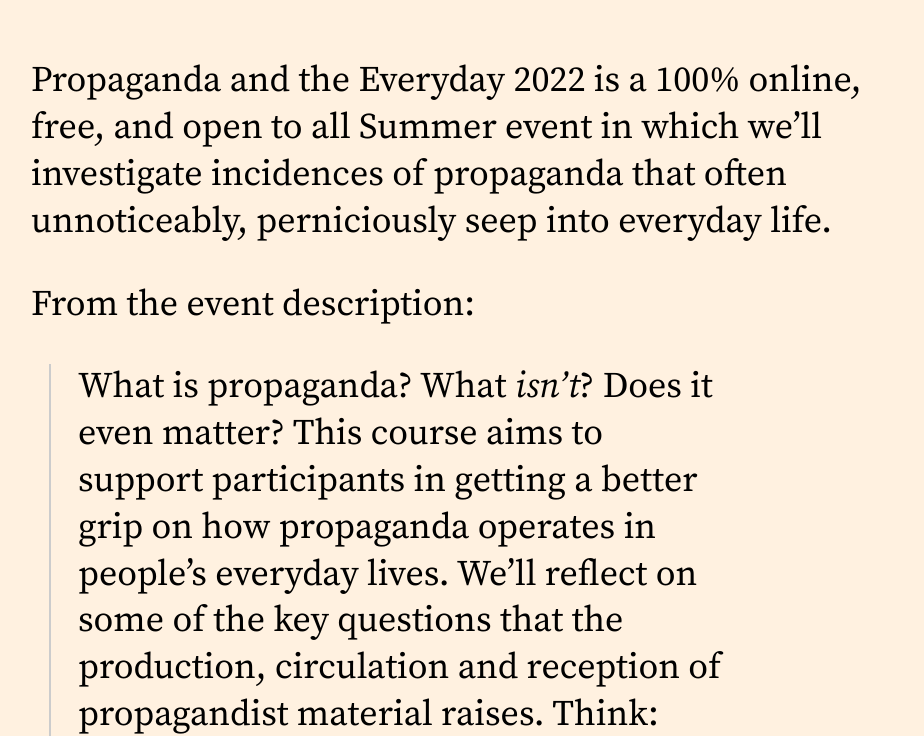
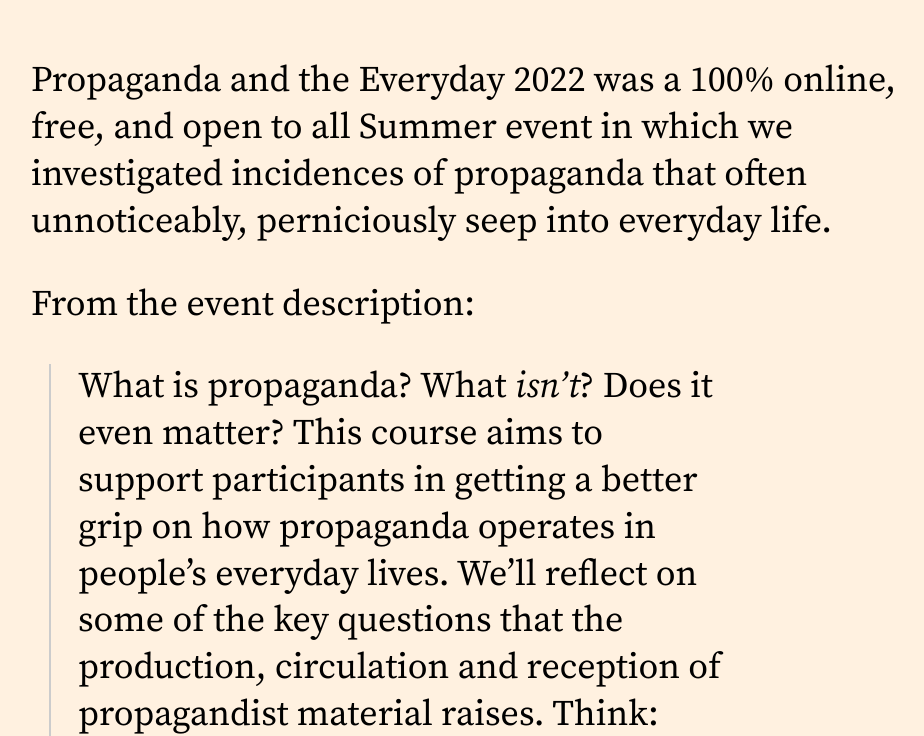
Before and after one commit to csmeyns/COM, a plain HTML site: page projects/propaganda-and-the-everyday/index.html in a window 1280 px wide. Shown: the part 966-1702 px from the top of the page, without its empty margins (173-1097 px from the left). Drawn offline with Linux system fonts and the light colour scheme.

Commit message:
Update propaganda and the Everyday event ended

```diff
--- a/projects/propaganda-and-the-everyday/index.html
+++ b/projects/propaganda-and-the-everyday/index.html
@@ -5,4 +5,4 @@
 <a href=https://www.chrismeyns.xyz/#blog class=nav-item>blog</a></nav><main><article class=project><header><h1>Propaganda and the Everyday 2022</h1><section class=metadata><p><span class=tags><a class=tag href=/tags/collaborative-learning>collaborative learning</a> · <a class=tag href=/tags/propaganda>propaganda</a></span><br>when:
 20–24 June 2022<br>location:
 online<br>website:
-<a href=https://github.com/csmeyns/propaganda-everyday>Propaganda and the Everyday 2022</a> &#8663;</p></section></header><section class=body><p>Propaganda and the Everyday 2022 is a 100% online, free, and open to all Summer event in which we&rsquo;ll investigate incidences of propaganda that often unnoticeably, perniciously seep into everyday life.</p><p>From the event description:</p><blockquote><p>What is propaganda? What <em>isn&rsquo;t</em>? Does it even matter? This course aims to support participants in getting a better grip on how propaganda operates in people&rsquo;s everyday lives. We&rsquo;ll reflect on some of the key questions that the production, circulation and reception of propagandist material raises. Think: issues about freedom, persuasion, trust, (mis)information and vulnerability. Over the course of the week, we will build a propaganda analysis ‘toolkit’ to apply our insights to concrete cases.</p></blockquote><p>You can still <a href=https://github.com/csmeyns/propaganda-everyday>register</a> if you&rsquo;d like to take part.</p></section></article><hr><nav class=footer-nav><a href=https://www.chrismeyns.xyz/projects/the-shielding/ class=next-post>The Shielding »</a></nav></main><footer class="FlexItem FlexFooter"><p><a href=mailto:meyns@proton.me class=footer-item>email</a><p><a href=http://eepurl.com/gjVVnT class=footer-item>newsletter</a></p></footer></div></body></html>
+<a href=http://csmeyns.github.io/propaganda-everyday>Propaganda and the Everyday 2022</a> &#8663;</p></section></header><section class=body><p>Propaganda and the Everyday 2022 was a 100% online, free, and open to all Summer event in which we investigated incidences of propaganda that often unnoticeably, perniciously seep into everyday life.</p><p>From the event description:</p><blockquote><p>What is propaganda? What <em>isn&rsquo;t</em>? Does it even matter? This course aims to support participants in getting a better grip on how propaganda operates in people&rsquo;s everyday lives. We&rsquo;ll reflect on some of the key questions that the production, circulation and reception of propagandist material raises. Think: issues about freedom, persuasion, trust, (mis)information and vulnerability. Over the course of the week, we will build a propaganda analysis ‘toolkit’ to apply our insights to concrete cases.</p></blockquote><p>An archive of all lectures and additional resources can be accessed on <a href=http://csmeyns.github.io/propaganda-everyday>Propaganda and the Everyday</a>.</p></section></article><hr><nav class=footer-nav><a href=https://www.chrismeyns.xyz/projects/the-shielding/ class=next-post>The Shielding »</a></nav></main><footer class="FlexItem FlexFooter"><p><a href=mailto:meyns@proton.me class=footer-item>email</a><p><a href=http://eepurl.com/gjVVnT class=footer-item>newsletter</a></p></footer></div></body></html>
```
